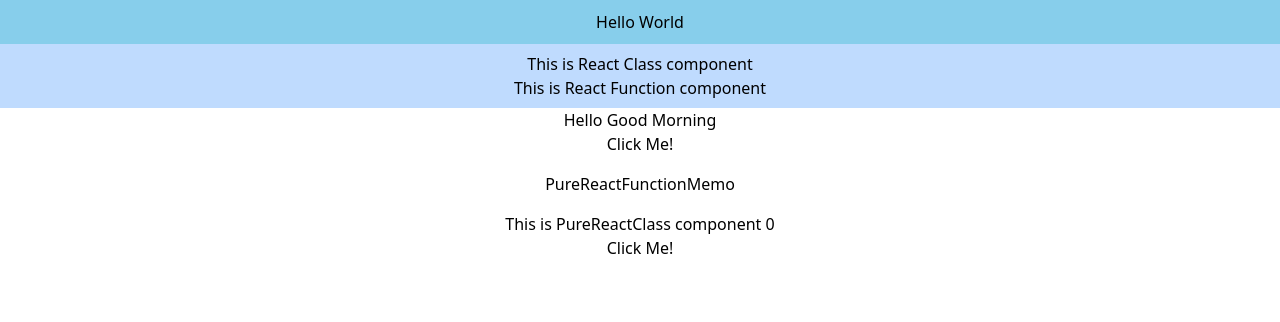
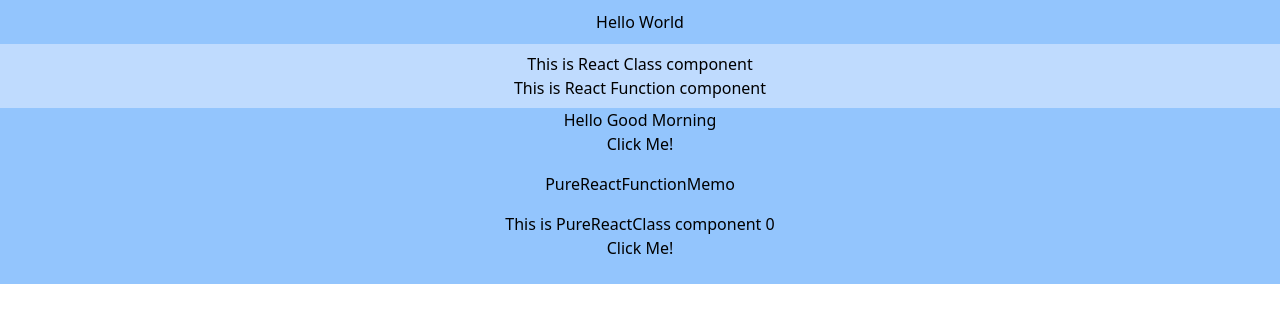
Before and after one commit to ajinkyakhandar/React-Tutorial, a React (Create React App) app in the folder react-tutorial/: page / in a window 1280 px wide. Shown: the top 322 px of the page. Built offline with nearby package versions, Linux system fonts and the light colour scheme.

Commit message:
callback function as an argument of setState()

```diff
--- a/react-tutorial/src/PureComponent/PureReactClass.js
+++ b/react-tutorial/src/PureComponent/PureReactClass.js
@@ -14,7 +14,8 @@ class PureReactClass extends React.PureComponent {
     return (
       <>
         <span>This is PureReactClass component {this.state.counter}</span><br/>
-        <button onClick={() => this.setState({counter:this.state.counter + 1}) }>Click Me!</button>
+        {/* callback function as an argument of setState() */}
+        <button onClick={() => this.setState({counter:this.state.counter + 1},()=>console.log("PureReactClass counter updated!")) }>Click Me!</button>
         <br />
         <br />
       </>
--- a/react-tutorial/src/PureComponent/PureReactFunction.js
+++ b/react-tutorial/src/PureComponent/PureReactFunction.js
@@ -6,12 +6,12 @@ const PureReactFunction = () => {
   const [flag, setflag] = useState(true);
     console.log("PureReactFunction called!");
   return (
-    <>
+    <div className="bg-blue-300">
       <span>Hello {flag ? "Good Morning" : "Good Evening"}</span><br/>
       <button onClick={() => setflag(!flag)}>Click Me!</button>
       <UserMemo/>
       <PureReactClass/>
-    </>
+    </div>
   );
 };
 
--- a/react-tutorial/src/ReactDom/ReactDom.js
+++ b/react-tutorial/src/ReactDom/ReactDom.js
@@ -1,7 +1,7 @@
 import React from "react";
 
 const ReactDom = () => {
-  return React.createElement("div", {style: {color: "black", backgroundColor: "#87CEEB", padding:  "10px"}}, "Hello World");
+  return React.createElement("div", {style: {color: "black", backgroundColor: "#93C5FD", padding:  "10px"}}, "Hello World");
 };
 
 export default ReactDom;
```
